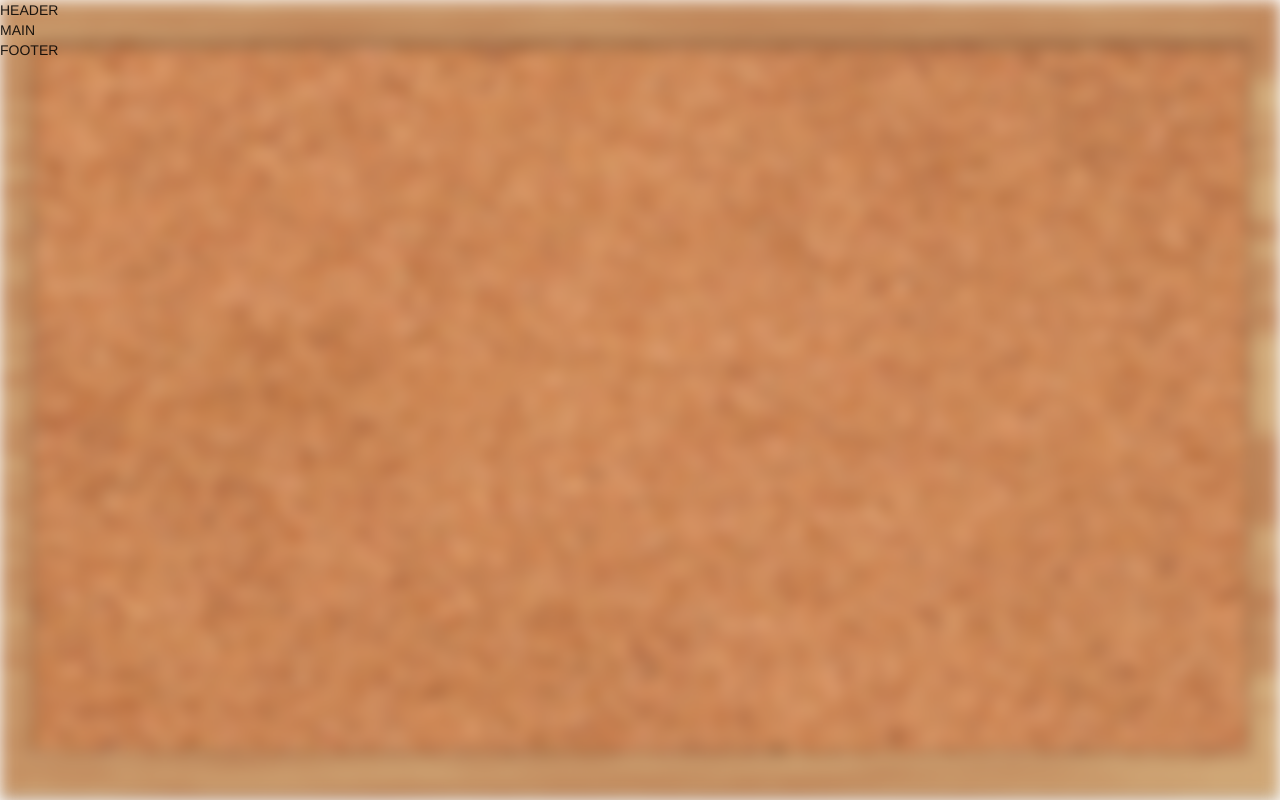
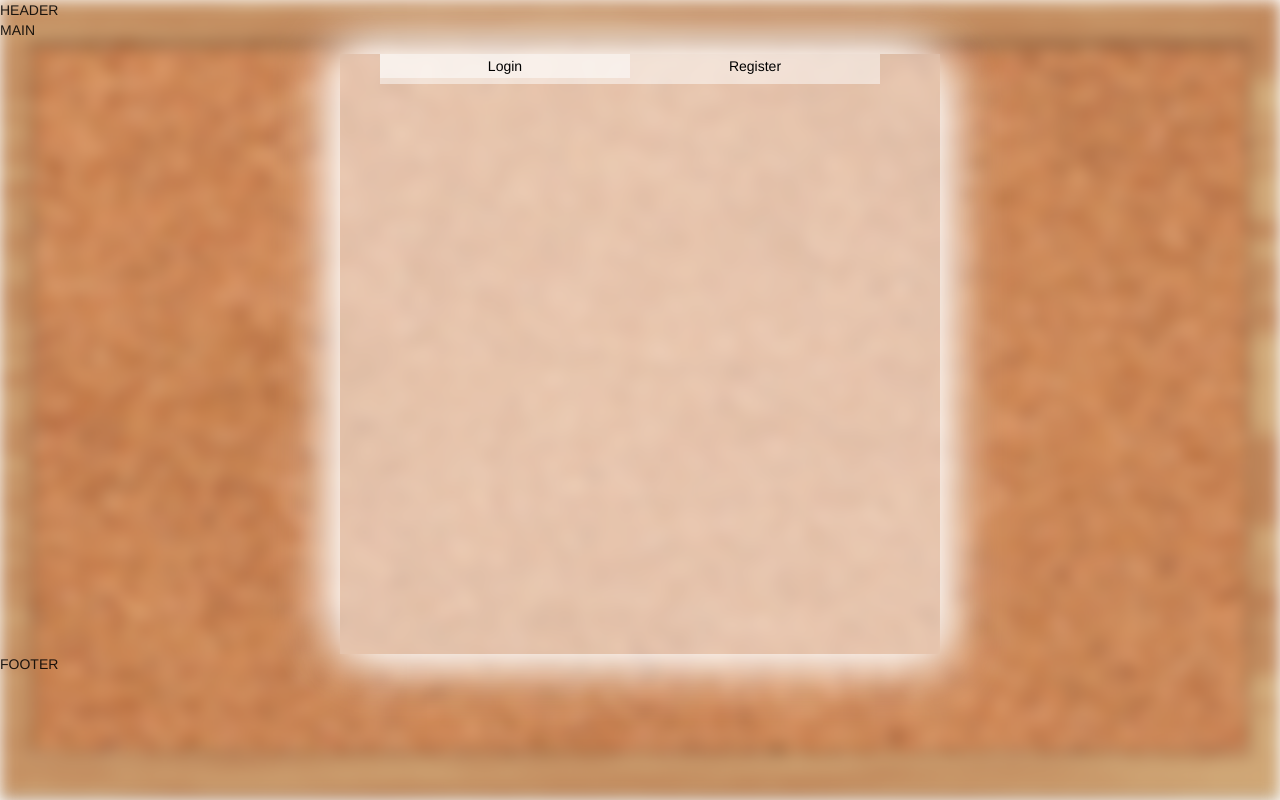
Before and after one commit to Vithoh/KIM_Board, a PHP site: page /Test/ in a window 1280 px wide. Run offline with PHP 8.4, Linux system fonts and the light colour scheme.

Commit message:
login fenster

```diff
--- a/index.html
+++ b/index.html
@@ -40,6 +40,16 @@ include("php/_functions.php");
 
   <main>
    MAIN
+	<div class="box">
+		<nav>
+			<ul>
+				<li class="active"><a href="#">Login</a></li>
+				<li><a href="#">Register</a></li>
+			</ul>
+		</nav>
+	</div>
+
+
   </main>
 
   <footer>
--- a/style/main.css
+++ b/style/main.css
@@ -20,3 +20,41 @@
   background-image: url("../images/rahmen.png"), url("../images/bg.jpg");
   background-size: 100% 100%;
 }
+
+/* Login / Register */
+.box{
+	width: 600px;
+	height: 600px;
+	margin:0 auto;
+	background: rgba(255, 255, 255, .5);
+	box-shadow: -10px -10px 50px white,
+				 10px 10px 50px white;
+}
+
+.box nav ul li {
+    float: left;
+    list-style: none;
+    text-align: center;
+	text-decoration: none;
+    background: rgba(255, 255, 255, .5);
+    width: 250px;
+	height:30px;
+
+
+}
+
+.box nav ul li a{
+    text-decoration: none;
+    color: black;
+    display: block;
+}
+
+.box nav ul li a:hover {
+    text-decoration: none;
+    color: #000000;
+    background-color: #33B5E5;
+}
+
+.box nav ul li.active a {
+    background: rgba(255, 255, 255, .5);
+}
```
